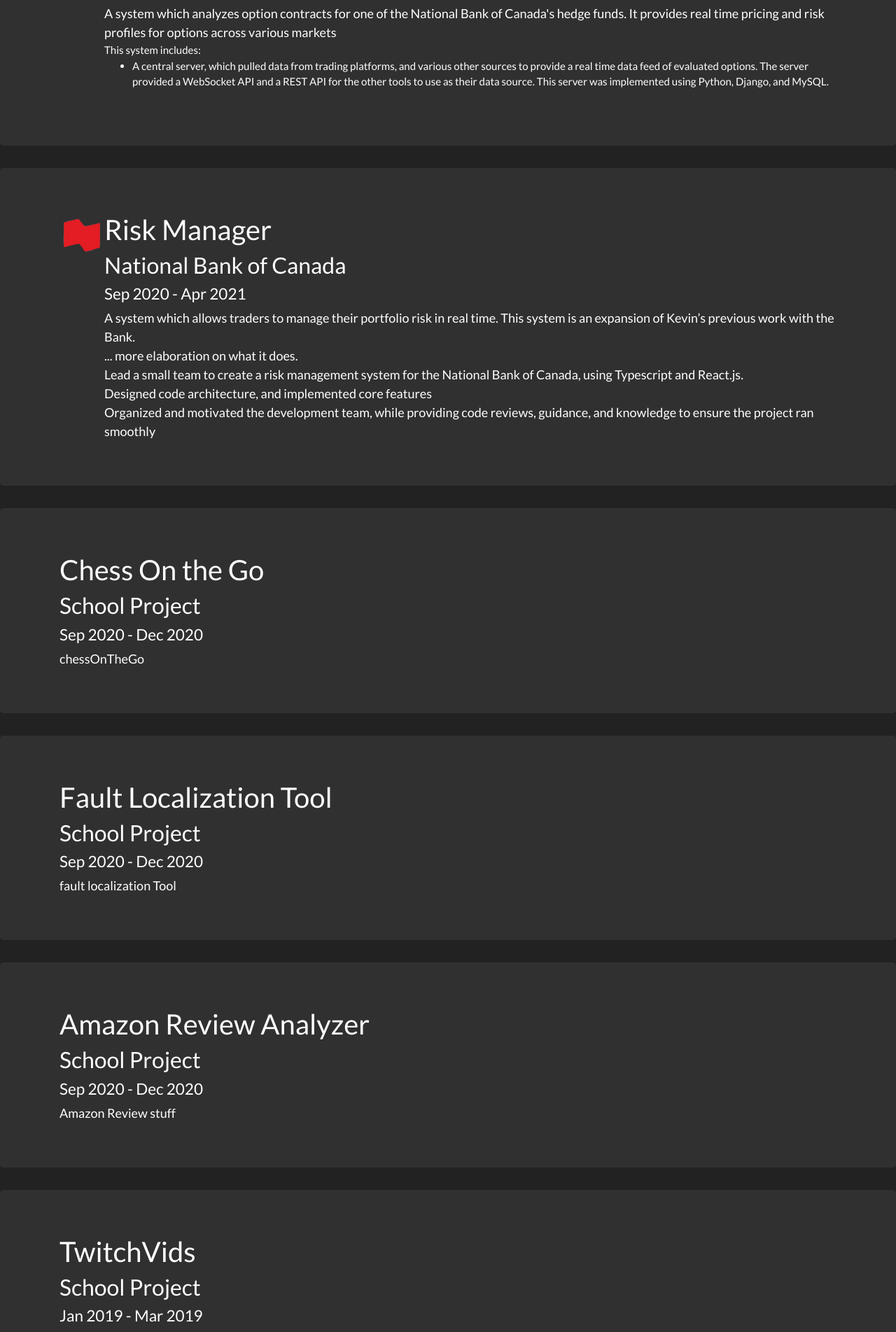
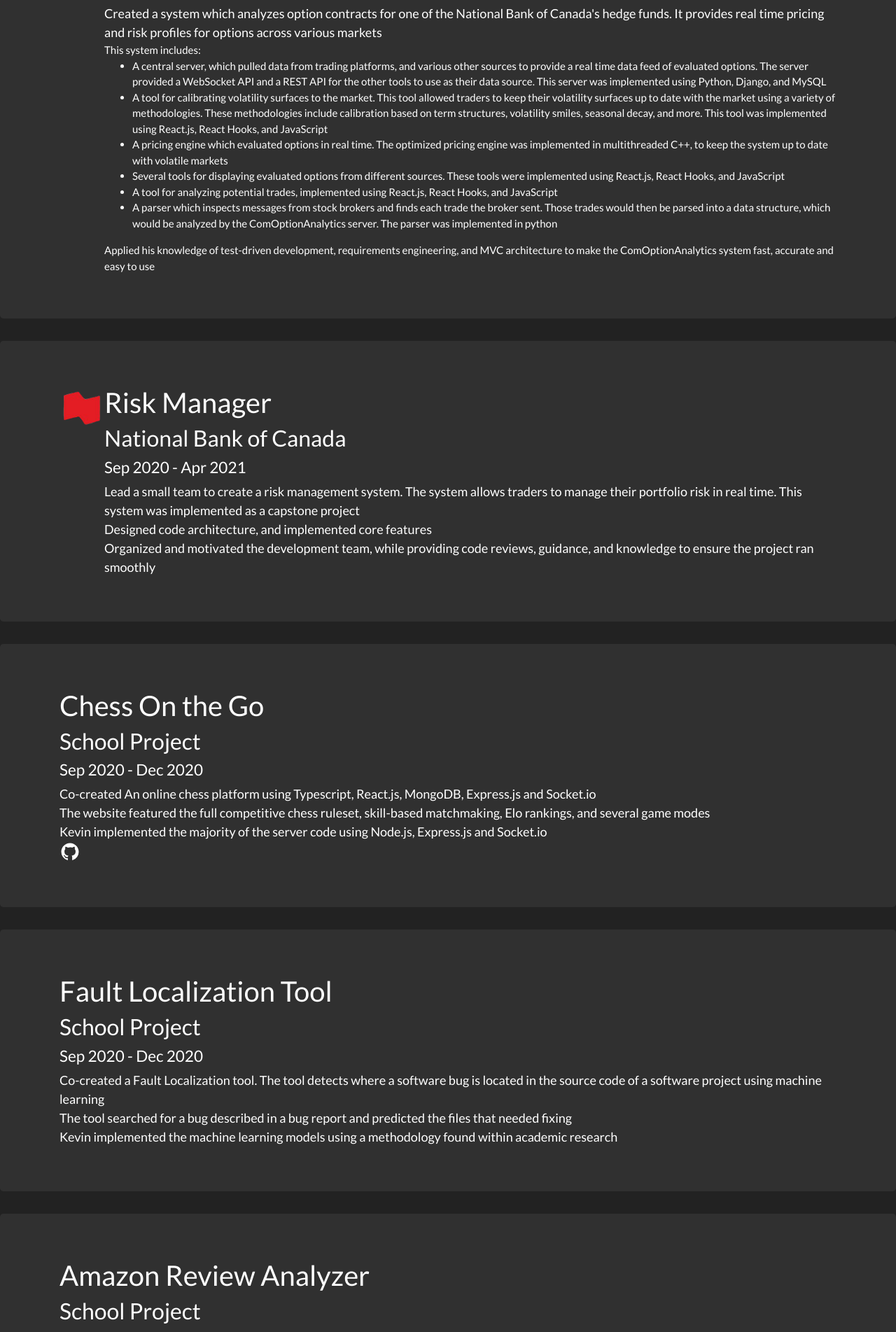
Before and after one commit to k-brereton/portfolio-site, a Next.js app: page /projects in a window 1280 px wide. Shown: the part 340-2243 px from the top of the page at 70% size. Built offline with nearby package versions, Linux system fonts and the light colour scheme.

Commit message:
added content for every project

```diff
--- a/components/CommonComponents.tsx
+++ b/components/CommonComponents.tsx
@@ -1,6 +1,7 @@
 import Head from 'next/head';
 import Link from "next/link";
 import {RiGithubFill, RiLinkedinBoxFill, RiPhoneFill} from "react-icons/ri";
+import {ProjectTag} from "./ProjectComponents";
 
 export const VARIANT="dark"
 export const ICON_SIZE=30;
@@ -25,13 +26,15 @@ export function PageHead({description,title}:HeaderProps) {
     </Head>
 }
 
-
+export function GitHubIcon({href}:{href:string}) {
+    return <a href={href} className="contactIcon"> <RiGithubFill size={ICON_SIZE}/> </a>;
+}
 
 export function ContactMediaBar({showAboutLink}:{showAboutLink:boolean}) {
     //forced hardcoded sizes, due to library.
     return <div>
             <a href="https://www.linkedin.com/in/kevin-brereton/" className="contactIcon"> <RiLinkedinBoxFill size={ICON_SIZE}/> </a>
-            <a href="https://github.com/k-brereton/" className="contactIcon"> <RiGithubFill size={ICON_SIZE}/> </a>
+            <GitHubIcon href="https://github.com/k-brereton/"/>
             {
                 showAboutLink && <Link href="/about" passHref>
                     <a className="contactIcon"> <RiPhoneFill size={ICON_SIZE}/> </a>
@@ -62,3 +65,11 @@ export function TimeRangeComponent({start, end}:TimeRangeComponentProps) {
         return <h4>{startTimeStr} - {endTimeStr}</h4>
     }
 }
+
+interface SkillsBoxProps {
+    readonly title:string|null;
+    readonly skills:ProjectTag[];
+}
+export function SkillsBox({title,skills}:SkillsBoxProps){
+    return <div>skills</div>
+}
--- a/components/ProjectComponents.module.scss
+++ b/components/ProjectComponents.module.scss
@@ -1,3 +1,6 @@
 .projectExplanation{
   font-size: large;
 }
+.iconRow{
+
+}
--- a/components/ProjectComponents.tsx
+++ b/components/ProjectComponents.tsx
@@ -3,9 +3,9 @@ import {Container, Jumbotron, Media} from "react-bootstrap";
 // @ts-ignore
 import style from "./ProjectComponents.module.scss";
 import Image from "next/image";
-import {TimeRangeComponent} from "./CommonComponents";
+import {GitHubIcon, TimeRangeComponent} from "./CommonComponents";
 
-export type ProjectTag="C++"|"C"|"Java"|
+export type ProjectTag="C++"|"C"|"Java"|"Android"|
     "Python"|"Pandas.py"|"NumPy"|"Django"|"Django Rest Framework"|
     "Apache Spark"|"Machine Learning"|"Natural Language Processing"|"DataBricks"|
     "SQL"|"MySQL"|"PostgreSQL"|"MongoDB"|
@@ -18,15 +18,20 @@ export type ProjectTag="C++"|"C"|"Java"|
     "WebSockets"|"REST API"|
     "Git"|"GitHub"|"BitBucket";
 
+interface CompanyData {
+    readonly logo:string
+    readonly url:string
+}
+
 interface ProjectData  {
     readonly title:string;
     readonly company:string;
-    readonly company_logo:string|null;
+    readonly company_data:CompanyData|null;
     readonly start:string;
     readonly end:string;
     readonly component:FunctionComponent;
-    tags:ReadonlyArray<ProjectTag>;
-    showTags:boolean;
+    readonly tags:ReadonlyArray<ProjectTag>;
+    readonly showTags:boolean;
 }
 
 interface ProjectComponentProps {
@@ -35,16 +40,18 @@ interface ProjectComponentProps {
 
 
 export function ProjectComponent({projectData}:ProjectComponentProps){
-    const {component:Component,end,company_logo,company,start,title} = projectData;
+    const {component:Component,end,company_data,company,start,title} = projectData;
     let body =<>
         <h2>{title}</h2>
         <h3>{company}</h3>
         <TimeRangeComponent start={start} end={end}/>
         <Component />
     </>;
-    if(company_logo !== null){
+    if(company_data !== null){
         body= <Media>
-            <Image src={company_logo} width={64} height={64} alt={`${company} logo`}/>
+            <a href={company_data.url}>
+                <Image src={company_data.logo} width={64} height={64} alt={`${company} logo`}/>
+            </a>
             <Media.Body>
                 {body}
             </Media.Body>
@@ -62,7 +69,7 @@ export function ProjectComponent({projectData}:ProjectComponentProps){
 export const resumeSiteData:ProjectData={
     title:"Portfolio Site",
     company:"Personal Project",
-    company_logo:null,
+    company_data:null,
     start:"2021-05-01",
     end:"2021-05-01",
     component:ResumeSiteComponent,
@@ -71,18 +78,15 @@ export const resumeSiteData:ProjectData={
 }
 export function ResumeSiteComponent() {
     return <>
-        <div className={style.projectExplanation} > A system which analyzes option contracts for one of the National Bank of Canada's hedge funds. It provides real time pricing and risk profiles for options across various markets</div>
-        <div> This system includes:</div>
-        <ul>
-            <li>A central server, which pulled data from trading platforms, and various other sources to provide a real time data feed of evaluated options. The server provided a WebSocket API and a REST API for the other tools to use as their data source. This server was implemented using Python, Django, and MySQL.</li>
-        </ul>
+        <div className={style.projectExplanation} > Created the site you are on right now using Next.js and Typescript </div>
+        <div className={style.iconRow}><GitHubIcon href="https://github.com/k-brereton/portfolio-site"/> </div>
     </>
 }
 
 export const comOptionAnalyticsData:ProjectData={
     title:"ComOptionAnalytics",
     company:"National Bank of Canada",
-    company_logo:"/images/nbc_logo.png",
+    company_data:{logo:"/images/nbc_logo.png",url:"https://www.nbc.ca/"},
     start:"2019-06-01",
     end:"2020-08-01",
     component:ComOptionAnalyticsComponent,
@@ -90,20 +94,27 @@ export const comOptionAnalyticsData:ProjectData={
     showTags:true
 }
 
+
 export function ComOptionAnalyticsComponent () {
     return <>
-        <div className={style.projectExplanation} > A system which analyzes option contracts for one of the National Bank of Canada's hedge funds. It provides real time pricing and risk profiles for options across various markets</div>
+        <div className={style.projectExplanation} > Created a system which analyzes option contracts for one of the National Bank of Canada's hedge funds. It provides real time pricing and risk profiles for options across various markets</div>
         <div> This system includes:</div>
         <ul>
-            <li>A central server, which pulled data from trading platforms, and various other sources to provide a real time data feed of evaluated options. The server provided a WebSocket API and a REST API for the other tools to use as their data source. This server was implemented using Python, Django, and MySQL.</li>
+            <li>A central server, which pulled data from trading platforms, and various other sources to provide a real time data feed of evaluated options. The server provided a WebSocket API and a REST API for the other tools to use as their data source. This server was implemented using Python, Django, and MySQL</li>
+            <li>A tool for calibrating volatility surfaces to the market. This tool allowed traders to keep their volatility surfaces up to date with the market using a variety of methodologies. These methodologies include calibration based on term structures, volatility smiles, seasonal decay, and more. This tool was implemented using React.js, React Hooks, and JavaScript</li>
+            <li>A pricing engine which evaluated options in real time. The optimized pricing engine was implemented in multithreaded C++, to keep the system up to date with volatile markets </li>
+            <li>Several tools for displaying evaluated options from different sources. These tools were implemented using React.js, React Hooks, and JavaScript</li>
+            <li>A tool for analyzing potential trades, implemented using React.js, React Hooks, and JavaScript</li>
+            <li>A parser which inspects messages from stock brokers and finds each trade the broker sent. Those trades would then be parsed into a data structure, which would be analyzed by the ComOptionAnalytics server. The parser was implemented in python</li>
         </ul>
+        <div>Applied his knowledge of test-driven development, requirements engineering, and MVC architecture to make the ComOptionAnalytics system fast, accurate and easy to use</div>
     </>
 }
 
 export const riskManagerData:ProjectData={
     title:"Risk Manager",
     company:"National Bank of Canada",
-    company_logo:"/images/nbc_logo.png",
+    company_data:{logo:"/images/nbc_logo.png",url:"https://www.nbc.ca/"},
     start:"2020-09-01",
     end:"2021-04-01",
     component:RiskManagerComponent,
@@ -113,9 +124,7 @@ export const riskManagerData:ProjectData={
 
 export function RiskManagerComponent() {
     return <>
-        <div className={style.projectExplanation} > A system which allows traders to manage their portfolio risk in real time. This system is an expansion of Kevin’s previous work with the Bank.</div>
-        <div className={style.projectExplanation} > ... more elaboration on what it does.</div>
-        <div className={style.projectExplanation} > Lead a small team to create a risk management system for the National Bank of Canada, using Typescript and React.js. </div>
+        <div className={style.projectExplanation} > Lead a small team to create a risk management system. The system allows traders to manage their portfolio risk in real time. This system was implemented as a capstone project</div>
         <div className={style.projectExplanation}> Designed code architecture, and implemented core features</div>
         <div className={style.projectExplanation}> Organized and motivated the development team, while providing code reviews, guidance, and knowledge to ensure the project ran smoothly</div>
     </>
@@ -124,7 +133,7 @@ export function RiskManagerComponent() {
 export const chessOnTheGoData:ProjectData={
     title:"Chess On the Go",
     company:"School Project",
-    company_logo:null,
+    company_data:null,
     start:"2020-09-01",
     end:"2020-12-01",
     component:ChessOnTheGoComponent,
@@ -134,13 +143,18 @@ export const chessOnTheGoData:ProjectData={
 
 
 export function ChessOnTheGoComponent() {
-    return <div className={style.projectExplanation} > chessOnTheGo </div>
+    return <>
+            <div className={style.projectExplanation} > Co-created An online chess platform  using Typescript, React.js, MongoDB, Express.js and Socket.io </div>
+            <div className={style.projectExplanation} > The website featured the full competitive chess ruleset, skill-based matchmaking, Elo rankings, and several game modes  </div>
+            <div className={style.projectExplanation} > Kevin implemented the majority of the server code using Node.js, Express.js and Socket.io </div>
+            <div className={style.iconRow}><GitHubIcon href="https://github.com/yashharanb/ChessOnTheGo"/> </div>
+        </>
 }
 
 export const faultLocalizationToolData:ProjectData={
     title:"Fault Localization Tool",
     company:"School Project",
-    company_logo:null,
+    company_data:null,
     start:"2020-09-01",
     end:"2020-12-01",
     component:FaultLocalizationToolComponent,
@@ -150,13 +164,17 @@ export const faultLocalizationToolData:ProjectData={
 
 
 export function FaultLocalizationToolComponent(){
-    return <div className={style.projectExplanation} > fault localization Tool </div>;
+    return <>
+            <div className={style.projectExplanation} > Co-created a Fault Localization tool. The tool detects where a software bug is located in the source code of a software project using machine learning  </div>
+            <div className={style.projectExplanation}> The tool searched for a bug described in a bug report and predicted the files that needed fixing </div>
+            <div className={style.projectExplanation}> Kevin implemented the machine learning models using a methodology found within academic research  </div>
+        </>
 }
 
 export const amazonReviewAnalyzerData:ProjectData={
     title:"Amazon Review Analyzer",
     company:"School Project",
-    company_logo:null,
+    company_data:null,
     start:"2020-09-01",
     end:"2020-12-01",
     component:AmazonReviewAnalysis,
@@ -165,13 +183,17 @@ export const amazonReviewAnalyzerData:ProjectData={
 }
 
 export function AmazonReviewAnalysis(){
-    return <div className={style.projectExplanation} > Amazon Review stuff </div>
+    return <>
+        <div className={style.projectExplanation} > Collaborated with 3 others to create a sentiment analysis tool for amazon reviews </div>
+        <div className={style.projectExplanation} > The tool analyzed product reviews to detect whether the reviewer felt positively or negatively about the product </div>
+        <div className={style.projectExplanation}> The tool is horizontally and vertically scalable, and it could potentially handle terabytes of information at once </div>
+    </>
 }
 
 export const twitchVidsData:ProjectData={
     title:"TwitchVids",
     company:"School Project",
-    company_logo:null,
+    company_data:null,
     start:"2019-01-01",
     end:"2019-03-01",
     component:TwitchVidsComponent,
@@ -181,13 +203,21 @@ export const twitchVidsData:ProjectData={
 
 
 export function TwitchVidsComponent() {
-    return <div className={style.projectExplanation} >Twitch Vids </div>
+    return <>
+        <div className={style.projectExplanation} >
+            Co-created website which is YouTube but for Twitch clips. Users can see the latest highlights from their favorite streamers by subscribing to them. This was implemented using the Laravel Framework
+        </div>
+        <div className={style.projectExplanation}>
+            Implemented the majority of the server code, including the Laravel models, controllers, and the Twitch API integration
+        </div>
+        <div className={style.iconRow}><GitHubIcon href="https://github.com/k-brereton/Seng401FinalProject"/> </div>
+    </>
 }
 
 export const carVisualizerData:ProjectData={
     title:"Car Visualizer",
     company:"School Project",
-    company_logo:null,
+    company_data:null,
     start:"2019-01-01",
     end:"2019-03-01",
     component:CarVisualizerComponent,
@@ -196,42 +226,55 @@ export const carVisualizerData:ProjectData={
 }
 
 export function CarVisualizerComponent() {
-    return <div className={style.projectExplanation} >Car Visualizer </div>
+    return <>
+        <div className={style.projectExplanation} >Collaborated with 4 others to create a website for car customization. The website allows users to choose what cars they want to buy, and select colors, etc</div>
+        <div className={style.projectExplanation}>
+            Implemented the majority of the server code, including the Laravel models and controllers
+        </div>
+        <div className={style.iconRow}><GitHubIcon href="https://github.com/k-brereton/Seng471Prototype"/> </div>
+    </>
+
 }
 
 export const parkingManagementData:ProjectData={
     title:"Parking Data Management System",
     company:"Personal Project",
-    company_logo:null,
+    company_data:null,
     start:"2018-04-01",
     end:"2018-08-01",
     component:ParkingDataManagementSystemComponent,
-    tags:["Java","MySQL","SQL","BitBucket"],
+    tags:["Java","Android","MySQL","SQL","BitBucket"],
     showTags:true
 }
 
 export function ParkingDataManagementSystemComponent() {
-    return <div className={style.projectExplanation} >Parking data </div>;
+    return <>
+        <div className={style.projectExplanation} >Collaborated with 3 people to create a highly modular Java Swing application for collecting and organizing data from parking security companies. His efforts resulted in an expandable and easy to use software core to base further projects off of</div>
+        <div className={style.projectExplanation}>Designed a Self-Checking Database core which automatically detects data Integrity flaws, creating an easy to use and intuitive database communication</div>
+        <div className={style.projectExplanation}>Expanded his knowledge by porting the system over to android</div>
+    </>
 }
 
-export const libraryManagementData:ProjectData={
-    title:"Library Management System",
+export const bookOrderingSystemData:ProjectData={
+    title:"Book Ordering System",
     company:"School Project",
-    company_logo:null,
+    company_data:null,
     start:"2018-09-01",
     end:"2018-12-01",
-    component:LibraryManagementSystemComponent,
+    component:BookOrderingSystemComponent,
     tags:["Java","MySQL","SQL","BitBucket"],
     showTags:true
 }
-export function LibraryManagementSystemComponent() {
-    return <div className={style.projectExplanation} >Library management system </div>
+export function BookOrderingSystemComponent() {
+    return <div className={style.projectExplanation} >
+        <div className={style.projectExplanation} >Re-used the framework from the Parking Data Management system to implement a Book Ordering System </div>
+    </div>
 }
 
 export const desireToLoveData:ProjectData={
-    title:"Desire 2 Love (D2L)",
+    title:"Desire2Love (D2L)",
     company:"School Project",
-    company_logo:null,
+    company_data:null,
     start:"2018-01-01",
     end:"2018-04-01",
     component:DesireToLoveComponent,
@@ -240,28 +283,22 @@ export const desireToLoveData:ProjectData={
 }
 
 export function DesireToLoveComponent() {
-    return <div className={style.projectExplanation} >Desire 2 Love </div>
-}
-
-export const sparkMiscData:ProjectData={
-    title:"Transferable Spark Experience",
-    company:"Personal Experience",
-    company_logo:null,
-    start:"2020-09-01",
-    end:"2021-04-01",
-    component:SparkMiscComponent,
-    tags:["Apache Spark"],
-    showTags:true
-}
-
-export function SparkMiscComponent() {
-    return <div className={style.projectExplanation} >Misc Spark </div>
+    return <>
+        <div className={style.projectExplanation}>
+            Co-created a love themed d2l site. Students could view content for their courses, submit assignments, and participate in online message boards with other other students.
+        </div>
+        <div className={style.projectExplanation} >
+            Kevin implemented A multi-purpose Server communication system which allowed for easy communication
+            between the front end and back end. His system made all database interaction a breeze, and
+            allowed for a messaging service to be implemented into the application
+        </div>
+    </>
 }
 
 export const reactMiscData:ProjectData={
     title:"Additional Experience",
     company:"School Projects",
-    company_logo:null,
+    company_data:null,
     start:"2020-09-01",
     end:"2020-12-01",
     component:ReactMisc,
@@ -270,13 +307,16 @@ export const reactMiscData:ProjectData={
 }
 
 export function ReactMisc() {
-    return <div className={style.projectExplanation} >Misc React </div>
+    return <div className={style.projectExplanation} >
+        Implemented various other smaller websites using React.js, Javascript and Typescript. The most fun example is the game
+        <a href="https://k-brereton.github.io/mine-sweeper/build/"> Minesweeper</a>
+    </div>
 }
 
 export const cppMiscData:ProjectData={
     title:"Additional C++ Experience",
     company:"School Projects",
-    company_logo:null,
+    company_data:null,
     start:"2017-09-01",
     end:"2021-04-01",
     component:CppMiscComponent,
@@ -284,13 +324,24 @@ export const cppMiscData:ProjectData={
     showTags:false
 }
 export function CppMiscComponent() {
-    return <div className={style.projectExplanation} >  misc c++ stuff</div>
+    return <>
+        <div className={style.projectExplanation} > Implemented various smaller C and C++ projects, including:</div>
+        <ul>
+            <li>An HTTP proxy server</li>
+            <li>A small compression engine</li>
+            <li>Various embedded systems, such as a remote for a remote controlled car </li>
+            <li>Many different algorithm implementations and smaller assignments</li>
+        </ul>
+        <div className={style.projectExplanation} >
+            This work has given Kevin excellent understanding of advanced C++ concepts such as templates, and a strong understanding of systems/embedded programming
+        </div>
+    </>
 }
 
 export const pandasMiscData:ProjectData={
     title:"Additional Experience",
     company:"School Projects",
-    company_logo:null,
+    company_data:null,
     start:"2020-09-01",
     end:"2021-04-01",
     component:PandasMiscComponent,
@@ -298,13 +349,13 @@ export const pandasMiscData:ProjectData={
     showTags:false
 }
 export function PandasMiscComponent(){
-    return <div className={style.projectExplanation} >  misc numpy stuff</div>
+    return <div className={style.projectExplanation} >  Worked on various smaller assignments using NumPy and Pandas.py </div>
 }
 
 export const javaMiscData:ProjectData={
     title:"Additional Java Experience",
     company:"School Projects",
-    company_logo:null,
+    company_data:null,
     start:"2016-09-01",
     end:"2018-12-01",
     component:JavaMiscComponent,
@@ -312,7 +363,14 @@ export const javaMiscData:ProjectData={
     showTags:false
 }
 export function JavaMiscComponent() {
-    return <div className={style.projectExplanation} >Misc Java </div>
+    return <>
+        <div className={style.projectExplanation} >Used Java for many smaller assignments. This work has given Kevin a strong understanding of advanced techniques like Generics and lambdas </div>
+        <div className={style.projectExplanation}>
+            While the majority of his work was in Java 8, he has done extensive research into modern java techniques such as Var and Records. He has also taken an interest in the future direction of the language
+            (ie <a href="https://openjdk.java.net/projects/valhalla/"> Project Valhalla</a> and
+            <a href="https://wiki.openjdk.java.net/display/loom/Main"> Project Loom</a>)
+        </div>
+    </>
 }
 
 
@@ -323,6 +381,7 @@ export function JavaMiscComponent() {
 export const PROJECT_DATA:ReadonlyArray<ProjectData>=[
     comOptionAnalyticsData,
     riskManagerData,
+
     chessOnTheGoData,
     faultLocalizationToolData,
     amazonReviewAnalyzerData,
@@ -331,12 +390,11 @@ export const PROJECT_DATA:ReadonlyArray<ProjectData>=[
     carVisualizerData,
 
     parkingManagementData,
-    libraryManagementData,
+    bookOrderingSystemData,
     desireToLoveData,
 
     resumeSiteData,
 
-    sparkMiscData,
     reactMiscData,
     pandasMiscData,
     javaMiscData,
--- a/pages/skills.tsx
+++ b/pages/skills.tsx
@@ -1,5 +1,6 @@
 import Link from "next/link"
 import Head from 'next/head'
+import {Container, Row} from "react-bootstrap";
 
 
 export default function SkillsPage() {
@@ -8,5 +9,10 @@ export default function SkillsPage() {
             <title>Kevin Brereton's Portfolio | Skills</title>
         </Head>
         <h1>Skills</h1>
+        <Container>
+            <Row>
+            </Row>
+
+        </Container>
     </>
 }
```
Also changed, not shown: components/ExperienceComponents.tsx (+10 -6 lines).
